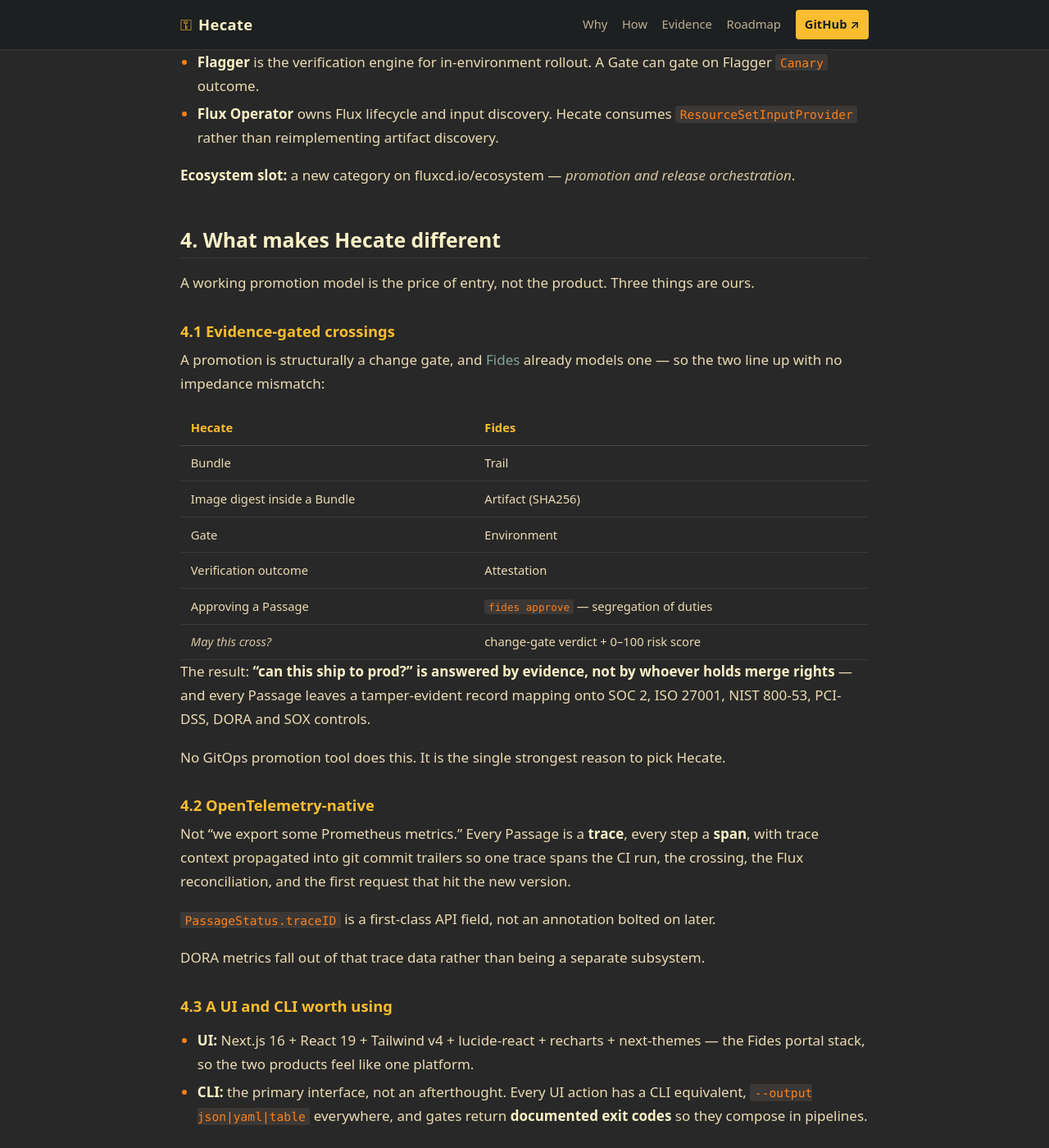
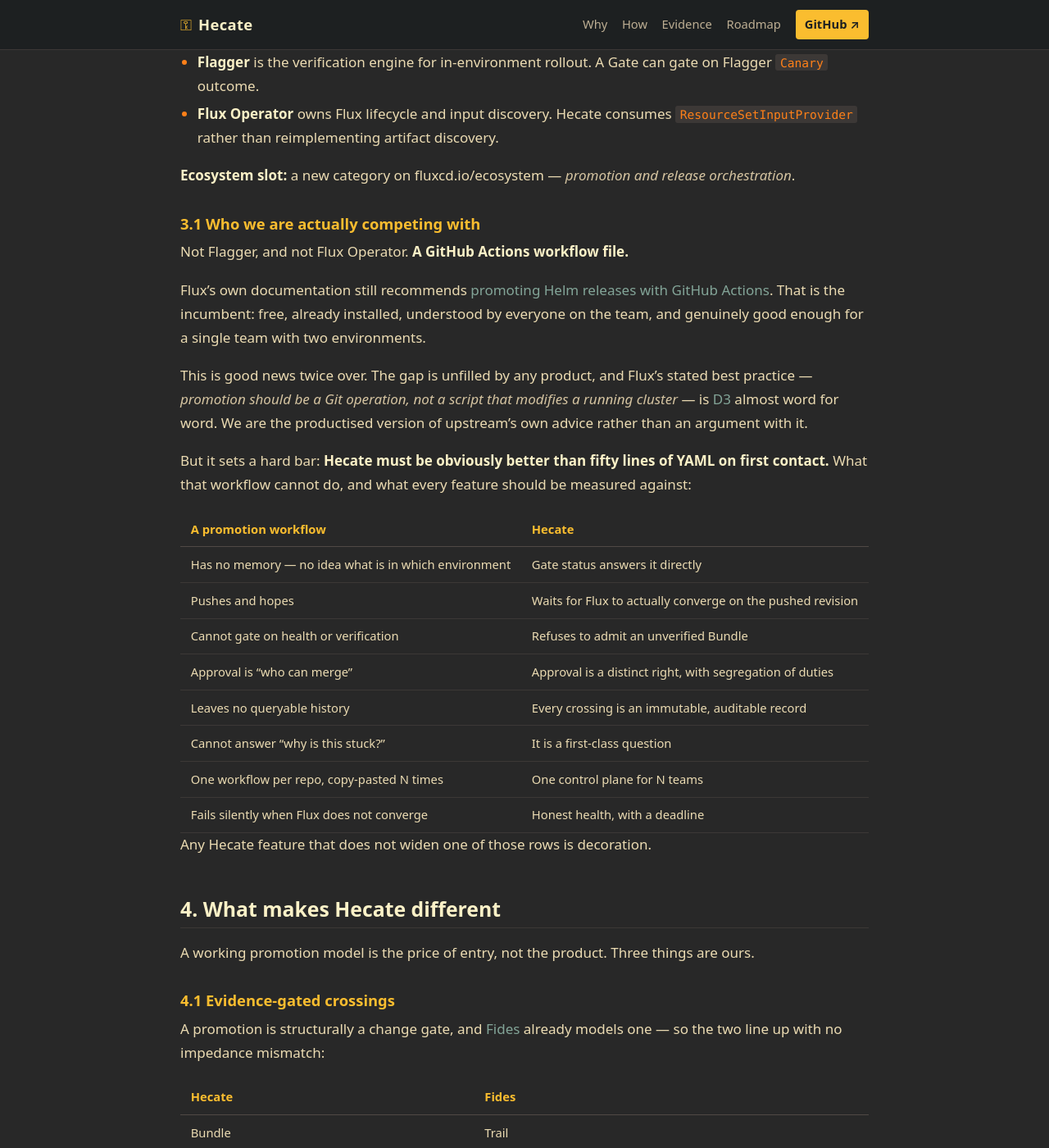
Before and after one commit to olafkfreund/Hecate, a Jekyll site: the page built from docs/PRODUCT-PLAN.md, in a window 1280 px wide and 1400 px high, scrolled down 1802 px. Shown: the whole window at 82% size. Built offline with Jekyll 4.4.1, drawn with Linux system fonts in a browser that asks for light colours; our own code applies the rules of GitHub Pages for plain Markdown files; some of the changed text lies outside the part shown.

Commit message:
Name the real competitor; schedule the providers; model all four Fides gates
Three things this closes.

The competitor is a GitHub Actions workflow, not Flagger or Flux Operator.
Flux's own docs still recommend promoting with GitHub Actions, which means the
gap is unfilled by any product -- and that Flux's stated best practice is D3
almost verbatim, so we are the productised form of upstream's advice rather than
an argument with it. It also sets the bar: Hecate has to beat fifty lines of
YAML on first contact. Recorded as a table of what that workflow cannot do, to
be used as the test for whether a feature earns its place.

Nobody was scheduled to write the git providers. The Providers epic held only CI
matrix jobs -- tests for code with no issue to build it. Added GitHub (#100),
GitLab (#101) and the webhook receiver (#102), and narrowed the epic to those
two hosts first. The surface is smaller than it looked: clone/commit/push need
no provider code at all, so host-specific work is only PRs, commit status and
webhooks. Webhooks follow Flux v2.9's OIDC-secured Receivers rather than
shared secrets.

We modelled one of Fides' four gates. assert, policy check, allowlist check and
change-gate have distinct exit codes, and two are environment-scoped, mapping
directly onto a Gate. #26 now covers all four; added Gate-to-environment mapping
(#103) and hecate verify (#104), because an audit trail nobody can verify is a
log file with better marketing.

Also swept 20 open issues whose bodies still said Freight, Warehouse or
"inherited from Kargo" -- several described code that no longer exists. Issue
titles were clean; bodies were not, and I had only checked titles.

```diff
--- a/docs/PRODUCT-PLAN.md
+++ b/docs/PRODUCT-PLAN.md
@@ -68,6 +68,37 @@ with it:
 **Ecosystem slot:** a new category on fluxcd.io/ecosystem — *promotion and release
 orchestration*.
 
+### 3.1 Who we are actually competing with
+
+Not Flagger, and not Flux Operator. **A GitHub Actions workflow file.**
+
+Flux's own documentation still recommends
+[promoting Helm releases with GitHub Actions](https://fluxcd.io/flux/use-cases/gh-actions-helm-promotion/).
+That is the incumbent: free, already installed, understood by everyone on the team, and
+genuinely good enough for a single team with two environments.
+
+This is good news twice over. The gap is unfilled by any product, and Flux's stated
+best practice — *promotion should be a Git operation, not a script that modifies a
+running cluster* — is [D3](DECISIONS.md) almost word for word. We are the productised
+version of upstream's own advice rather than an argument with it.
+
+But it sets a hard bar: **Hecate must be obviously better than fifty lines of YAML on
+first contact.** What that workflow cannot do, and what every feature should be measured
+against:
+
+| A promotion workflow | Hecate |
+|---|---|
+| Has no memory — no idea what is in which environment | Gate status answers it directly |
+| Pushes and hopes | Waits for Flux to actually converge on the pushed revision |
+| Cannot gate on health or verification | Refuses to admit an unverified Bundle |
+| Approval is "who can merge" | Approval is a distinct right, with segregation of duties |
+| Leaves no queryable history | Every crossing is an immutable, auditable record |
+| Cannot answer "why is this stuck?" | It is a first-class question |
+| One workflow per repo, copy-pasted N times | One control plane for N teams |
+| Fails silently when Flux does not converge | Honest health, with a deadline |
+
+Any Hecate feature that does not widen one of those rows is decoration.
+
 ## 4. What makes Hecate different
 
 A working promotion model is the price of entry, not the product. Three things are
@@ -86,7 +117,19 @@ with no impedance mismatch:
 | Gate | Environment |
 | Verification outcome | Attestation |
 | Approving a Passage | `fides approve` — segregation of duties |
-| *May this cross?* | change-gate verdict + 0–100 risk score |
+| *May this cross?* | four gates, below |
+
+Fides exposes **four** gates with distinct exit codes, not one — and two are
+environment-scoped, which maps exactly onto a Gate:
+
+| Fides call | Hecate use |
+|---|---|
+| `assert --sha256 --policy` | policy over the Bundle's image digests |
+| `policy check --env --trail` | the Gate's own environment policy |
+| `allowlist check --env --sha` | is this exact image approved for this Gate |
+| `change-gate --trail` | verdict plus a 0–100 risk score |
+
+A Gate chooses which apply, so dev can run none and production can run all four.
 
 The result: **"can this ship to prod?" is answered by evidence, not by whoever holds
 merge rights** — and every Passage leaves a tamper-evident record mapping onto SOC 2,
```
Also changed, not shown: docs/DEVELOPMENT-PLAN.md (+17 -7 lines), index.md (+9 -3 lines).
